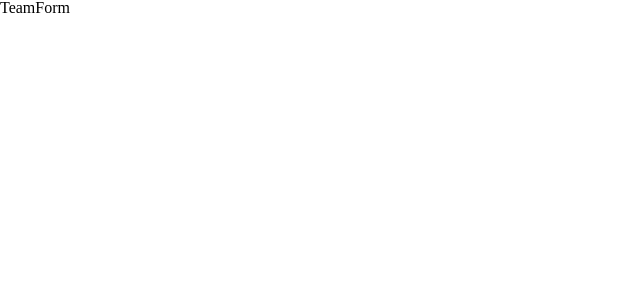
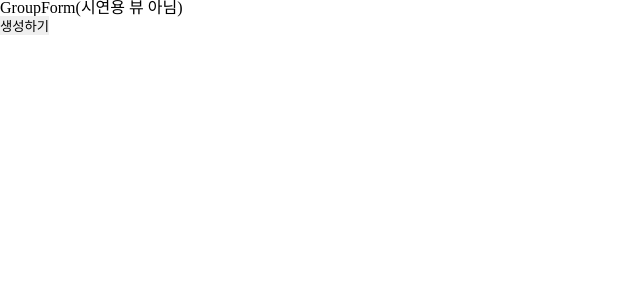
Before and after one commit to ILsangEmong/ILsangEmong-Web, a React (Create React App) app: page /create in a window 1280 px wide. Shown: the top 300 px of the page, without its empty margins (0-640 px from the left). Built offline with nearby package versions, Linux system fonts and the light colour scheme.

Commit message:
feat: 그룹 생성 뷰 만들고 mock api 달기

```diff
--- a/src/App.tsx
+++ b/src/App.tsx
@@ -1,16 +1,8 @@
-import { useEffect } from 'react';
 import Router from './components/Router';
-import { api } from './services/api';
 import GlobalStyle from './styles/global';
 import { RecoilRoot } from 'recoil';
 
 function App() {
-  useEffect(() => {
-    (async () => {
-      const response = await api.juyeongService.getResult('');
-      console.log(response);
-    })();
-  }, []);
   return (
     <RecoilRoot>
       <GlobalStyle />
--- a/src/components/Router.tsx
+++ b/src/components/Router.tsx
@@ -4,13 +4,13 @@ import Expire from '../pages/Expire';
 import GroupMain from '../pages/GroupMain';
 import Result from '../pages/Result';
 import ResultIntro from '../pages/ResultIntro';
-import TeamForm from '../pages/TeamForm';
+import GroupForm from '../pages/GroupForm';
 
 export default function Router() {
   return (
     <BrowserRouter>
       <Routes>
-        <Route path="/create" element={<TeamForm />} />
+        <Route path="/create" element={<GroupForm />} />
         <Route path="/group/*" element={<GroupMain />}>
           <Route path="comment" element={<CommentForm />} />
           <Route path="expire" element={<Expire />} />
--- /dev/null
+++ b/src/pages/GroupForm.tsx
@@ -0,0 +1,26 @@
+import { useEffect } from 'react';
+import { useSetRecoilState, useRecoilValue } from 'recoil';
+import { api } from '../services/api';
+import codeState from '../stores';
+
+export default function GroupForm() {
+  const setCode = useSetRecoilState(codeState);
+  const code = useRecoilValue(codeState);
+  const createGroup = async () => {
+    const code = await api.juyeongService.createGroup({
+      name: '몽몽이들',
+      startTime: new Date(2022, 6, 21, 18, 30),
+      endTime: new Date(2022, 6, 22, 10, 30),
+    });
+    setCode(code);
+  };
+  useEffect(() => {
+    console.log(code);
+  }, [code]);
+  return (
+    <>
+      <div>GroupForm(시연용 뷰 아님)</div>
+      <button onClick={createGroup}>생성하기</button>
+    </>
+  );
+}
--- a/src/pages/TeamForm.tsx
+++ /dev/null
@@ -1,3 +0,0 @@
-export default function TeamForm() {
-  return <div>TeamForm</div>;
-}
--- a/src/services/api/juyeong.ts
+++ b/src/services/api/juyeong.ts
@@ -1,3 +1,5 @@
+import { GroupInfo } from './types/juyeong';
+
 export interface JuyeongService {
-  getResult(issueID: string): Promise<any>;
+  createGroup(groupInfo: GroupInfo): Promise<string>;
 }
--- /dev/null
+++ b/src/services/api/types/juyeong.ts
@@ -0,0 +1,5 @@
+export interface GroupInfo {
+  name: string;
+  startTime: Date;
+  endTime: Date;
+}
--- a/src/services/mock/juyeong.ts
+++ b/src/services/mock/juyeong.ts
@@ -1,14 +1,13 @@
 import { JuyeongService } from '../api/juyeong';
-import { JUYEONG_DATA } from './juyeong.data';
 
 export function juyeongMock(): JuyeongService {
-  const getResult = async () => {
+  const createGroup = async () => {
     await wait(2000);
-    return JUYEONG_DATA.ISSUE_INFO;
+    return '참여 코드';
   };
 
   return {
-    getResult,
+    createGroup,
   };
 }
 
--- a/src/stores/index.ts
+++ b/src/stores/index.ts
@@ -1,6 +1,6 @@
 import { atom } from 'recoil';
 
-const codeState = atom({
+const codeState = atom<string>({
   key: 'code',
   default: '',
 });
```
Also changed, not shown: src/services/remote/juyeong.ts (+3 -5 lines).
